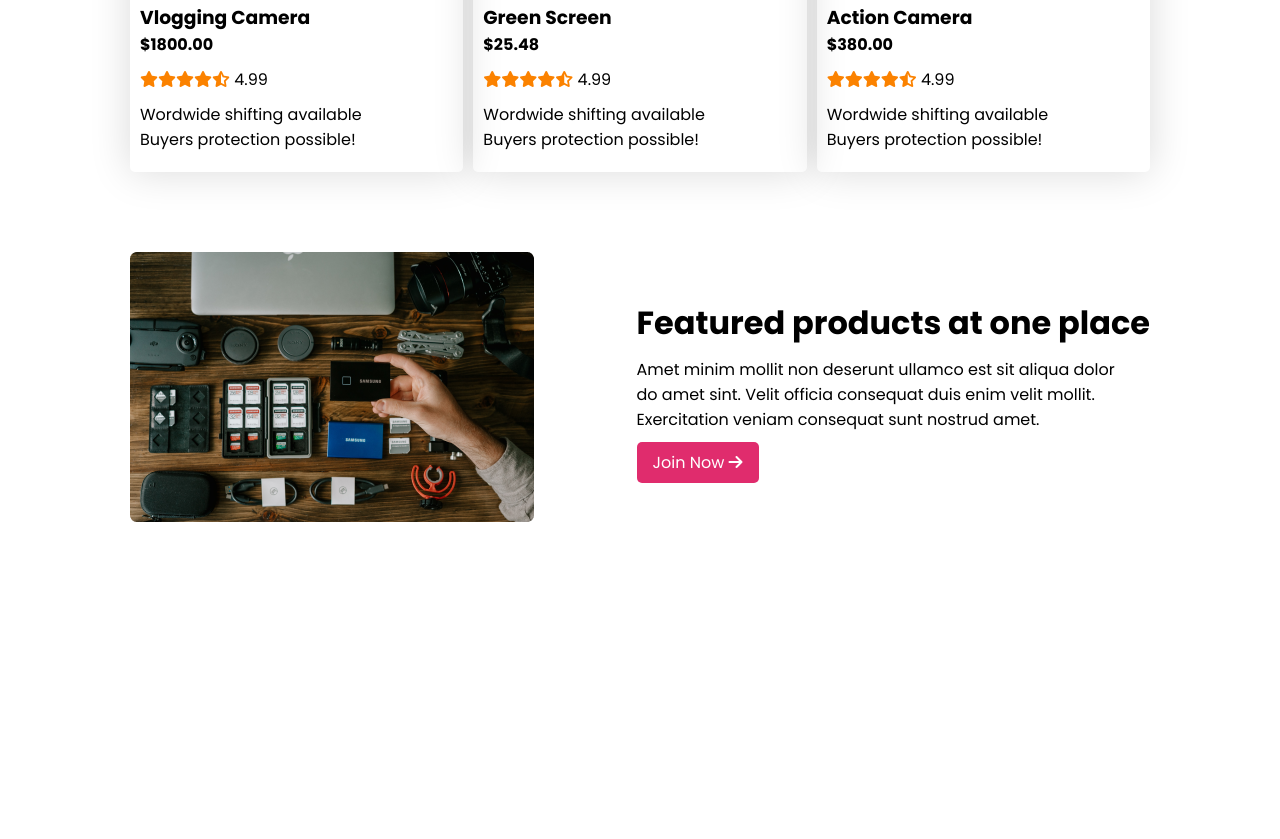
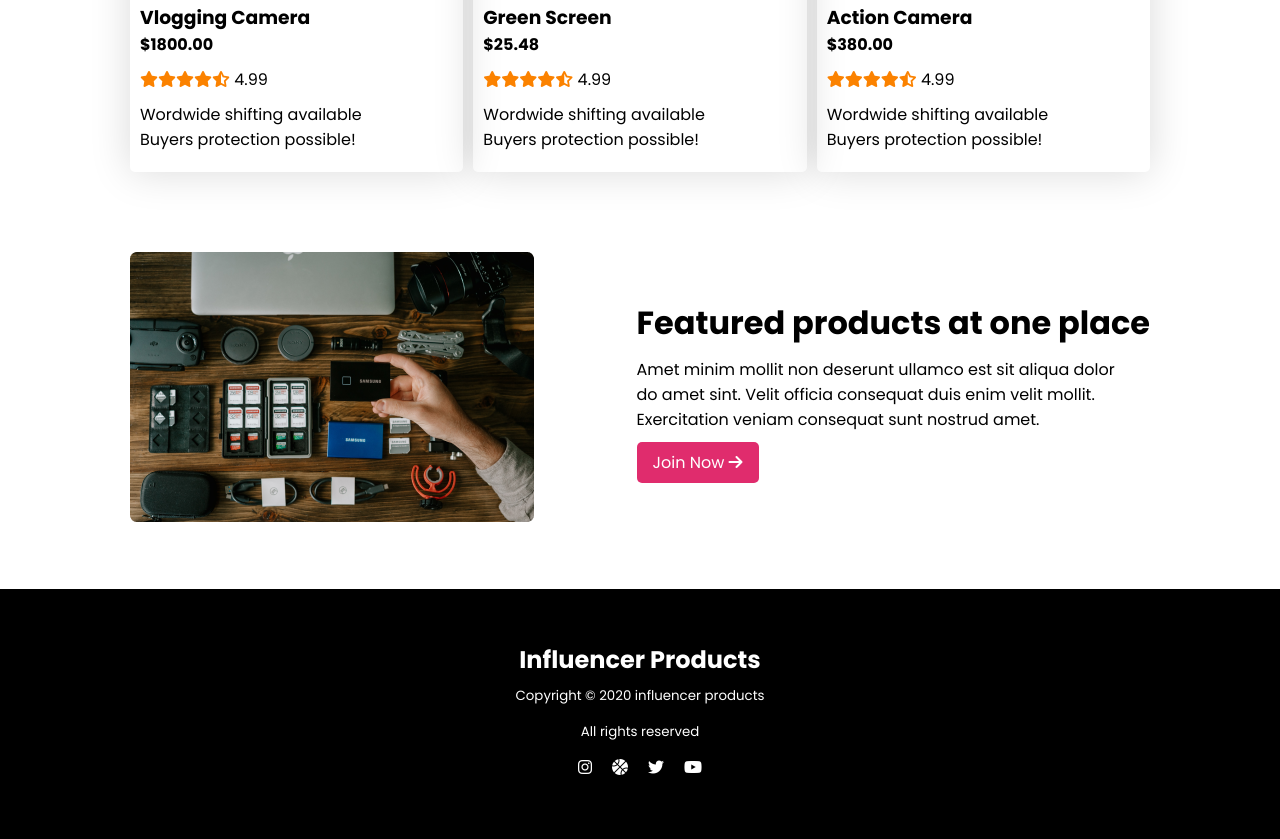
Before and after one commit to freelancer-rased/influencer-gear-website, a plain HTML site: page index.html in a window 1280 px wide. Shown: the part 1952-2791 px from the top of the page. Before the commit the page ends 2541 px from the top, so only its background shows below. Drawn offline with Linux system fonts and the light colour scheme.

Commit message:
footer added

```diff
--- a/index.html
+++ b/index.html
@@ -247,6 +247,19 @@
       </section>
     </main>
 
-    <footer></footer>
+    <footer>
+      <section class="footer-container">
+        <h3>Influencer Products</h3>
+        <small
+          >Copyright © 2020 influencer products <br />All rights reserved</small
+        >
+        <ul>
+          <li><i class="fa-brands fa-instagram"></i></li>
+          <li><i class="fa-solid fa-basketball"></i></li>
+          <li><i class="fa-brands fa-twitter"></i></li>
+          <li><i class="fa-brands fa-youtube"></i></li>
+        </ul>
+      </section>
+    </footer>
   </body>
 </html>
--- a/style.css
+++ b/style.css
@@ -4,7 +4,8 @@
   font-family: "Poppins", serif;
 }
 
-body {
+main,
+header {
   padding: 0 130px;
 }
 
@@ -106,22 +107,20 @@ nav h2 {
   font-weight: 600;
 }
 
-
 /* featured products style  */
-.featured-container{
+.featured-container {
   margin: 80px 0 60px 0;
   display: flex;
   justify-content: space-between;
   align-items: center;
-
 }
 
-.featured-container h2{
+.featured-container h2 {
   font-size: 2rem;
   font-weight: 700;
 }
 
-.featured-container p{
+.featured-container p {
   margin: 10px 0;
   font-weight: 600px;
 }
@@ -135,3 +134,29 @@ nav h2 {
   width: 700;
   border: none;
 }
+
+/* footer style  */
+
+.footer-container {
+  display: flex;
+  flex-direction: column;
+  justify-content: center;
+  align-items: center;
+  text-align: center;
+  background-color: black;
+  color: white;
+  height: 250px;
+  line-height: 36px;
+}
+
+.footer-container ul {
+  display: flex;
+  list-style: none;
+  gap: 20px;
+  color: white;
+}
+
+.footer-container h3 {
+  font-size: 24px;
+  font-weight: 700;
+}
```
Lines whose indentation alone changed are shown as unchanged.
